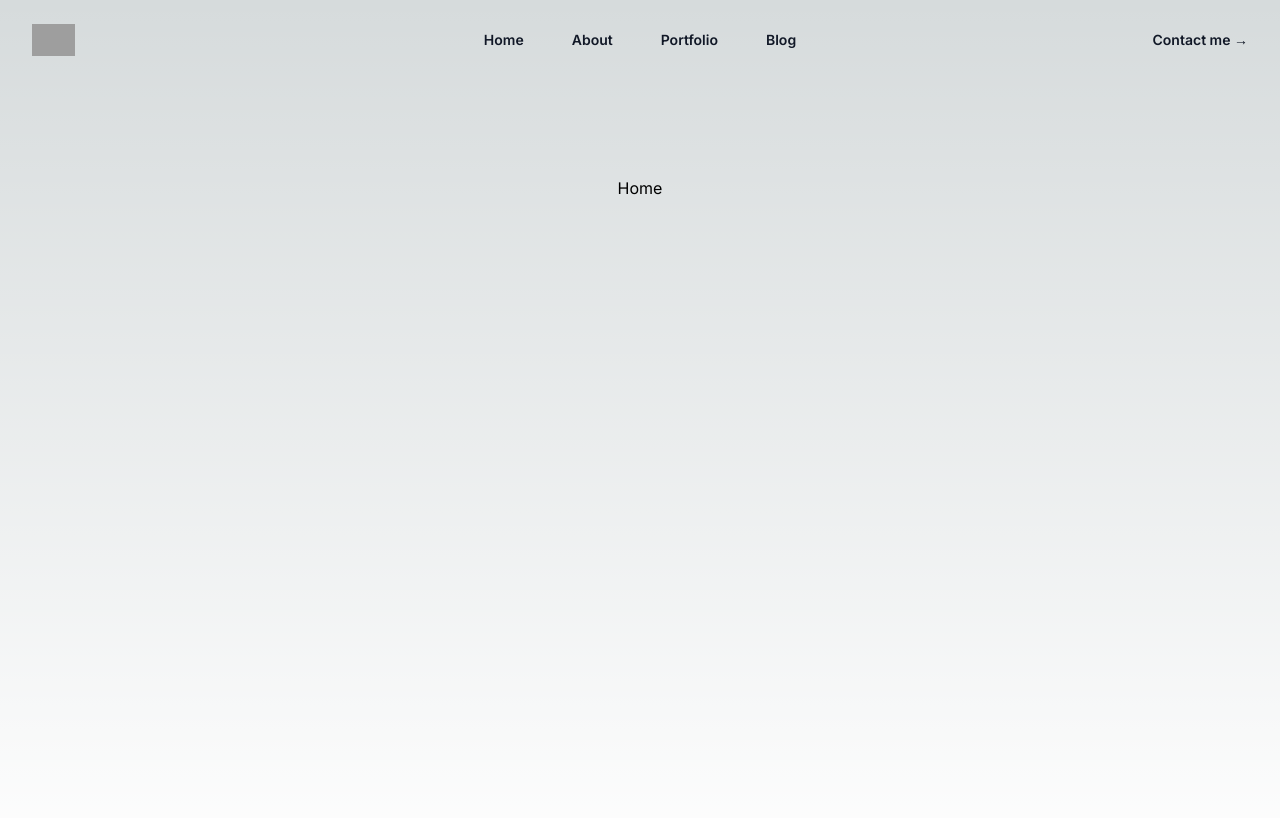
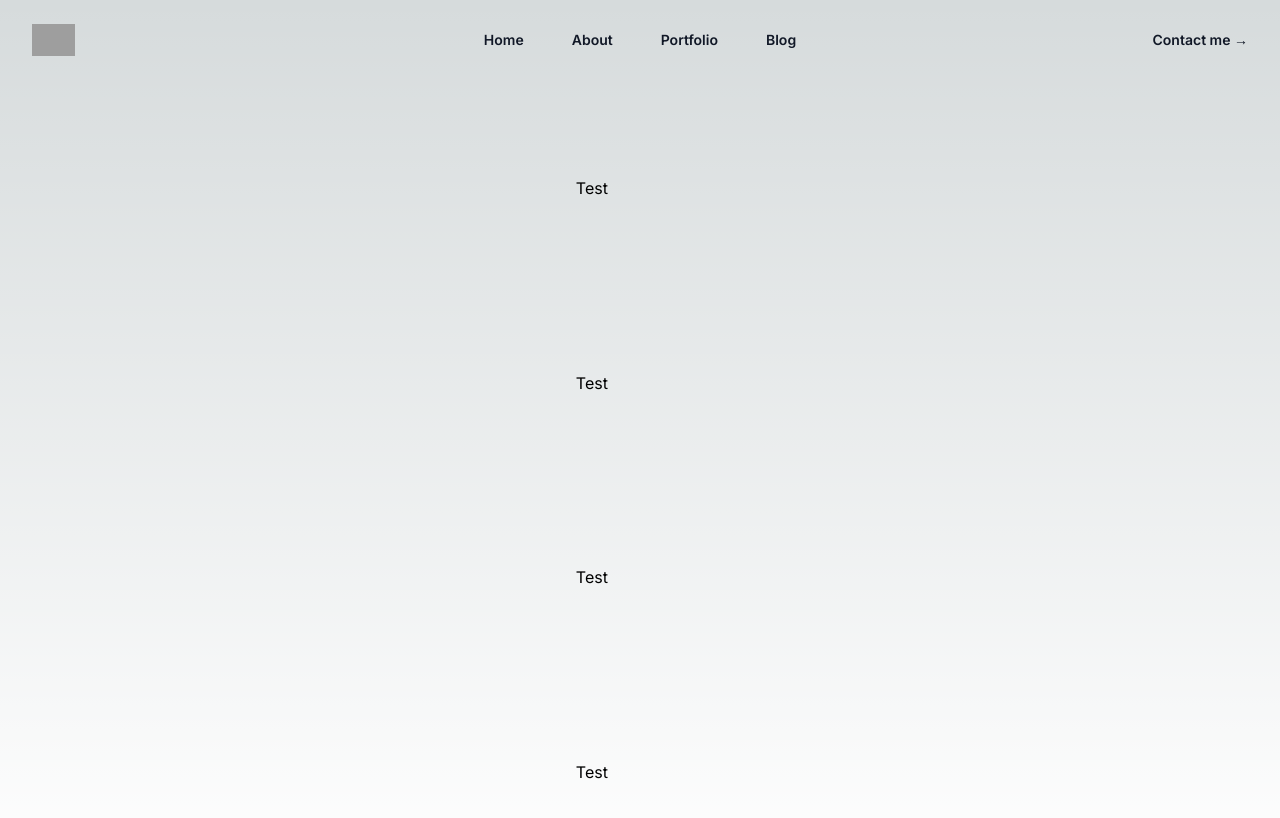
Before and after one commit to asvirts/portfolio, a Next.js app in the folder portfolio/: page / in a window 1280 px wide. Shown: the top 818 px of the page. Built offline with nearby package versions, Linux system fonts and the light colour scheme; grey boxes are pictures that could not be loaded.

Commit message:
container

```diff
--- a/portfolio/src/app/layout.tsx
+++ b/portfolio/src/app/layout.tsx
@@ -19,7 +19,7 @@ export default function RootLayout({
     <html lang="en">
       <body className={inter.className}>
         <nav
-          className="flex items-center justify-between p-6 lg:px-8"
+          className="flex container mx-auto items-center justify-between p-6 lg:px-8"
           aria-label="Global"
         >
           <div className="flex lg:flex-1">
--- a/portfolio/src/app/page.tsx
+++ b/portfolio/src/app/page.tsx
@@ -1,7 +1,12 @@
+import PortfolioItem from "@/components/PortfolioItem";
+
 export default function Home() {
   return (
     <main className="flex min-h-screen flex-col items-center justify-between p-24">
-      Home
+      <PortfolioItem />
+      <PortfolioItem />
+      <PortfolioItem />
+      <PortfolioItem />
     </main>
-  )
+  );
 }
--- /dev/null
+++ b/portfolio/src/components/PortfolioItem.tsx
@@ -0,0 +1,7 @@
+export default function PortfolioItem() {
+  return (
+    <div className="columns-3">
+      <h2>Test</h2>
+    </div>
+  );
+}
```
